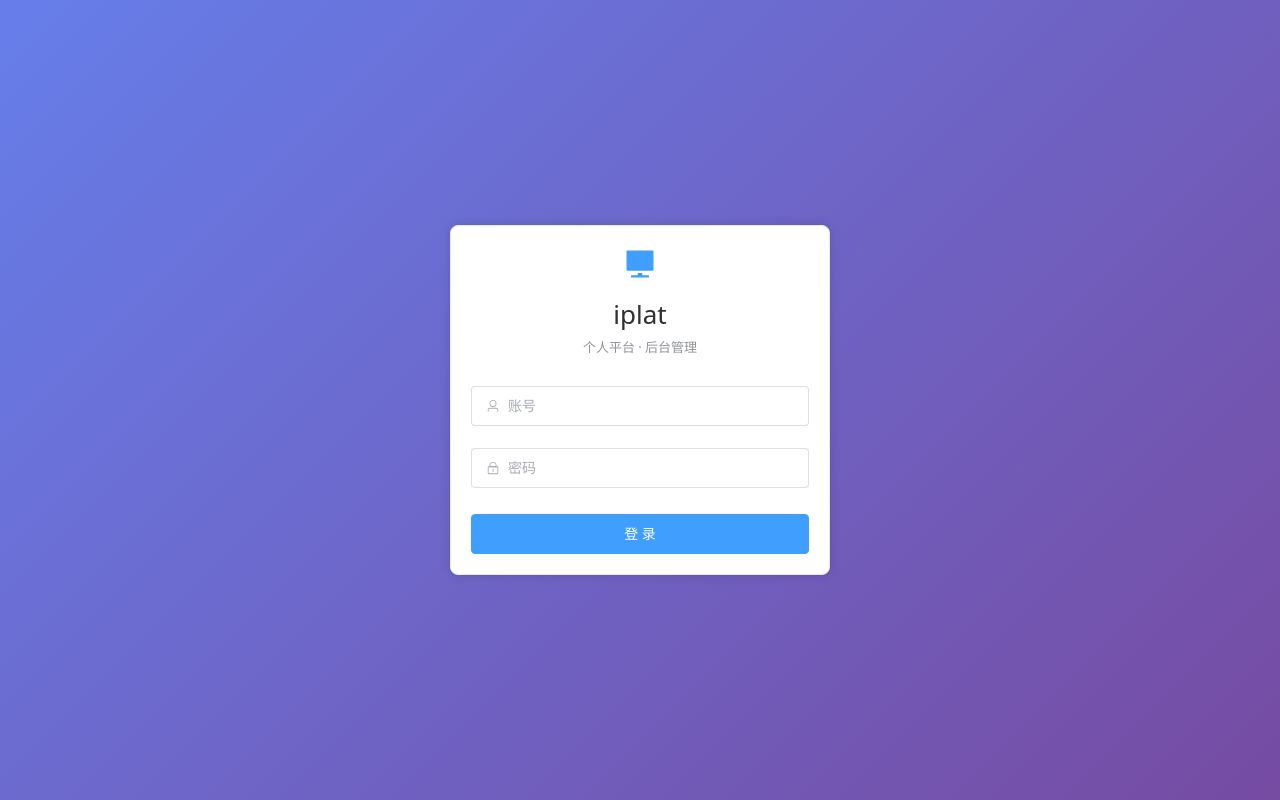
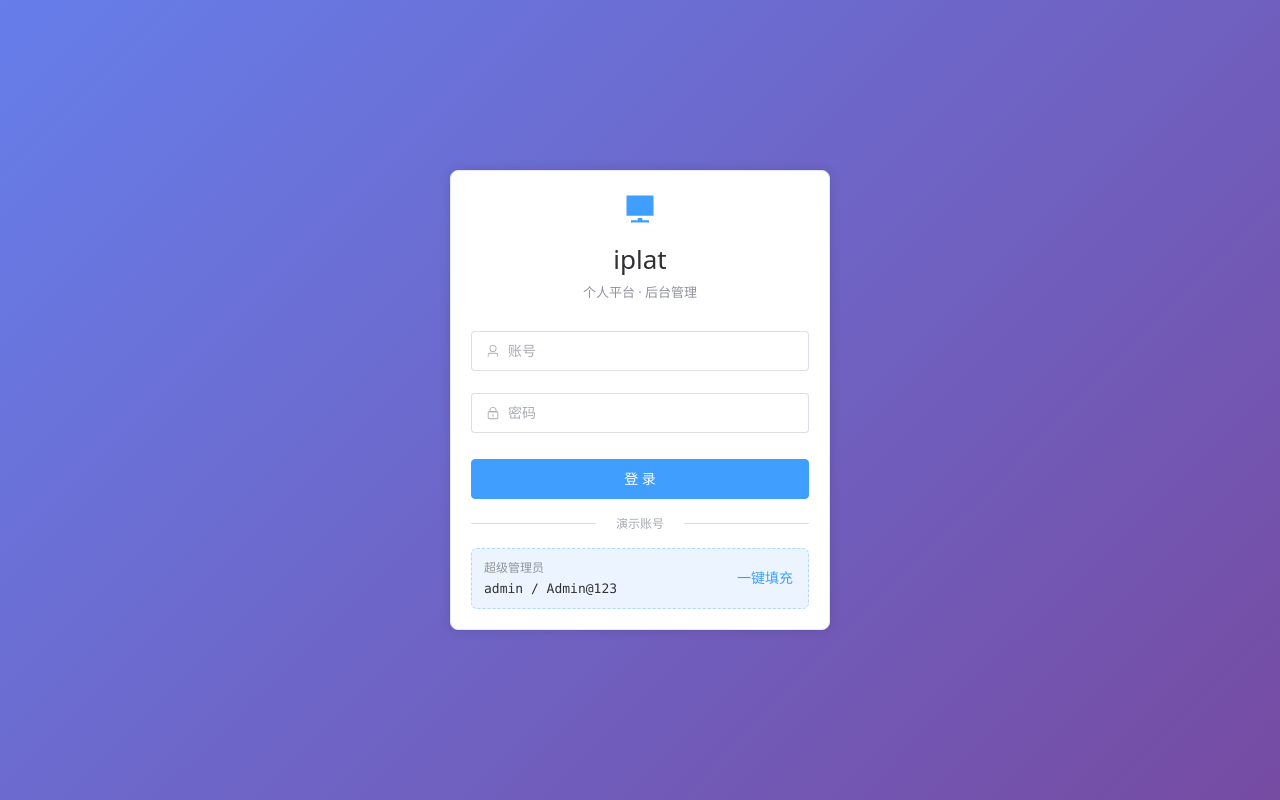
Before and after one commit to wyc2025/aiIplat, a Vue app in the folder apps/web/: page /login in a window 1280 px wide. Built offline with nearby package versions, Linux system fonts and the light colour scheme.

Commit message:
feat(web): 登录页增加演示账号展示与一键填充
对外演示场景需在登录页直接可见超管账号，避免口头告知。
以卡片形式展示 admin / Admin@123，点击可自动填入表单。

```diff
--- a/apps/web/src/views/login/index.vue
+++ b/apps/web/src/views/login/index.vue
@@ -48,6 +48,25 @@
           {{ loading ? '登录中…' : '登 录' }}
         </el-button>
       </el-form>
+      <div class="v-login-demo">
+        <el-divider>演示账号</el-divider>
+        <div
+          class="v-login-demo-item"
+          @click="fillDemo('admin', 'Admin@123')"
+        >
+          <div class="v-login-demo-text">
+            <span class="v-login-demo-role">超级管理员</span>
+            <span class="v-login-demo-cred">admin / Admin@123</span>
+          </div>
+          <el-button
+            link
+            type="primary"
+            @click.stop="fillDemo('admin', 'Admin@123')"
+          >
+            一键填充
+          </el-button>
+        </div>
+      </div>
     </el-card>
   </div>
 </template>
@@ -70,6 +89,11 @@ const form = reactive({ username: '', password: '' })
 const rules: FormRules = {
   username: [{ required: true, message: '请输入账号', trigger: 'blur' }],
   password: [{ required: true, message: '请输入密码', trigger: 'blur' }],
+}
+
+function fillDemo(username: string, password: string) {
+  form.username = username
+  form.password = password
 }
 
 async function handleLogin() {
@@ -118,4 +142,41 @@ async function handleLogin() {
   width: 100%;
   margin-top: 4px;
 }
+.v-login-demo {
+  margin-top: 20px;
+}
+.v-login-demo :deep(.el-divider__text) {
+  font-size: 12px;
+  color: #a8abb2;
+}
+.v-login-demo-item {
+  display: flex;
+  align-items: center;
+  justify-content: space-between;
+  gap: 8px;
+  padding: 10px 12px;
+  border: 1px dashed #b3d8ff;
+  border-radius: 6px;
+  background: #ecf5ff;
+  cursor: pointer;
+  transition: border-color 0.2s;
+}
+.v-login-demo-item:hover {
+  border-color: #409eff;
+}
+.v-login-demo-text {
+  display: flex;
+  flex-direction: column;
+  gap: 2px;
+  min-width: 0;
+}
+.v-login-demo-role {
+  font-size: 12px;
+  color: #909399;
+}
+.v-login-demo-cred {
+  font-size: 13px;
+  font-family: Consolas, Monaco, monospace;
+  color: #303133;
+}
 </style>
```
